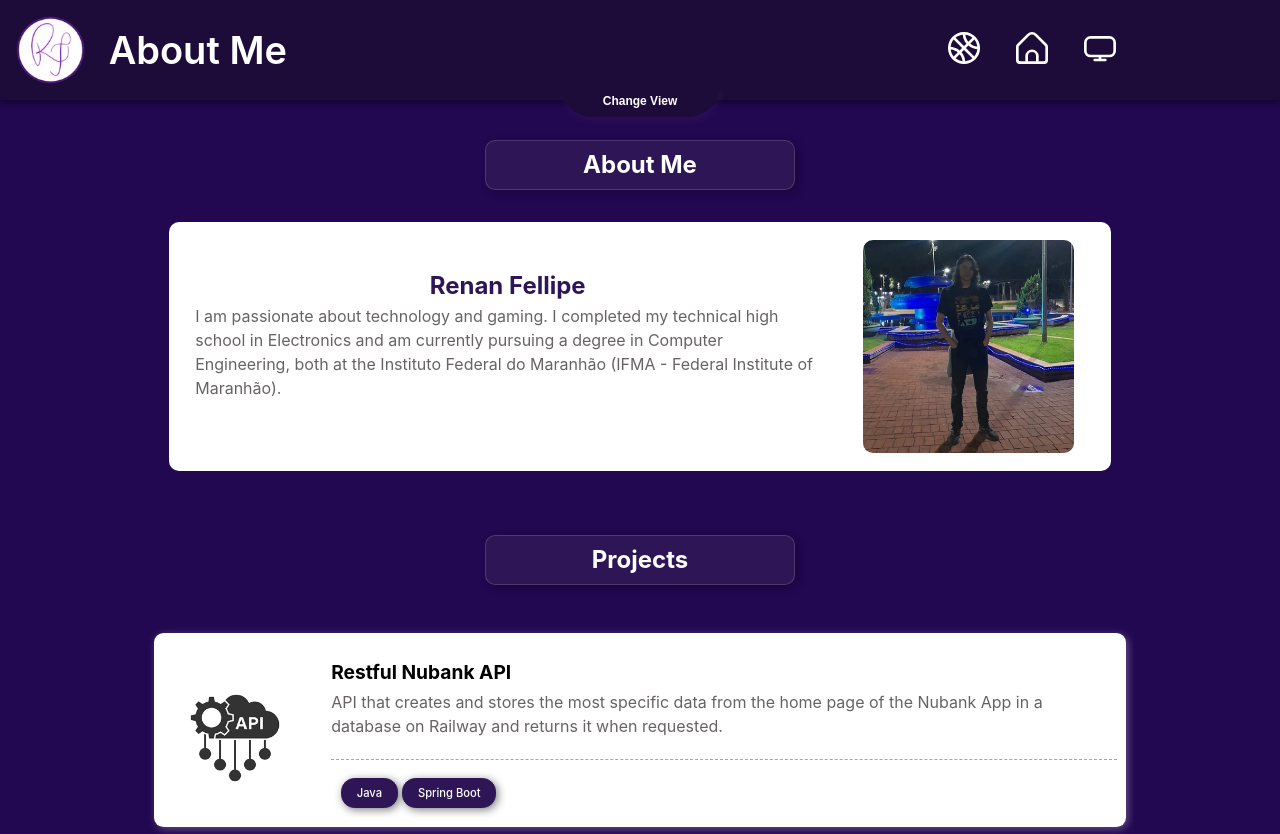
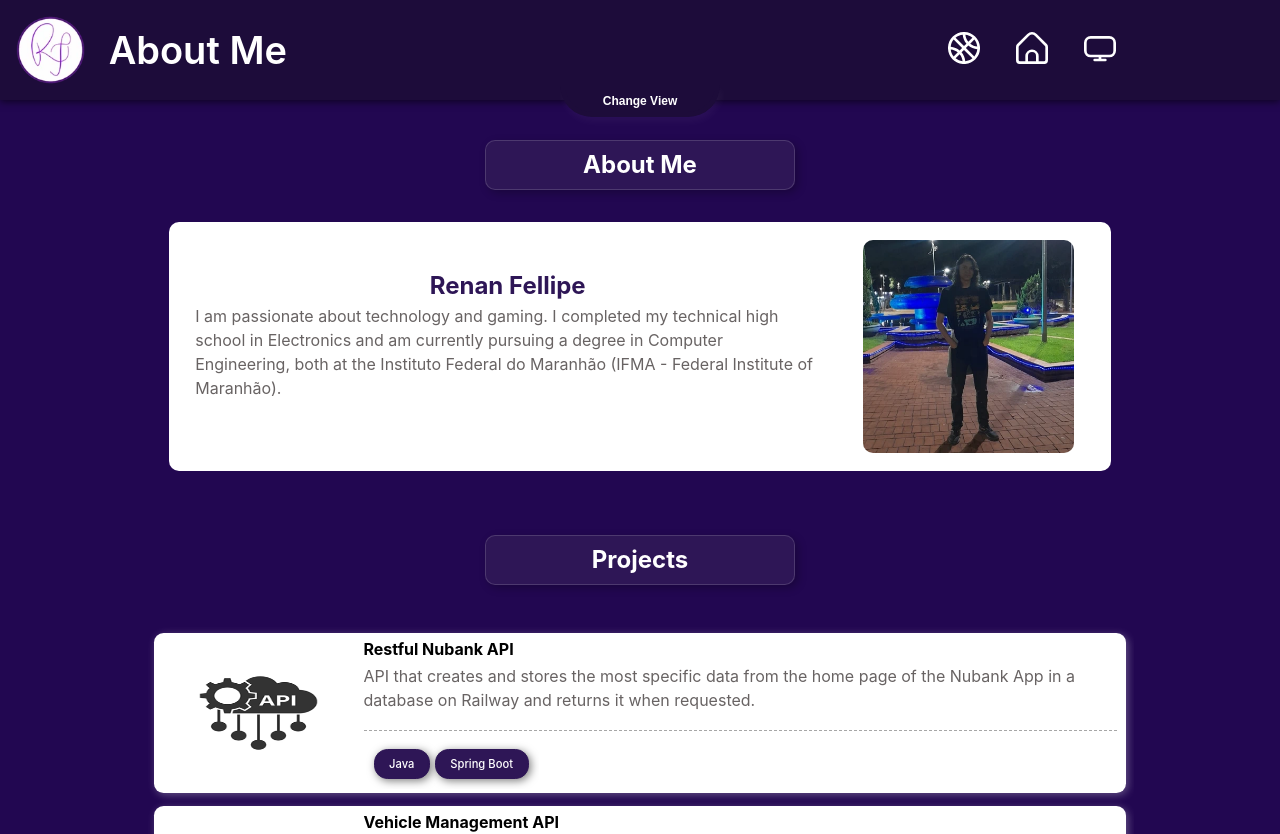
Before and after one commit to Xounder/portfolio, a React (Vite) app: page /scroll in a window 1280 px wide. Shown: the top 834 px of the page. Built offline with nearby package versions, Linux system fonts and the light colour scheme.

Commit message:
refactored cards components font-size view css

```diff
--- a/src/components/DefaultCard/DefaultCard.css
+++ b/src/components/DefaultCard/DefaultCard.css
@@ -1,31 +1,50 @@
 .default-card {
-    position: relative;
+    display: flex;
+    justify-content: start;
+    align-items: center;
+
+    width: 22.5em;
+    max-width: 95vw;
+    height: clamp(30rem, 60vh, 42rem);
+    max-height: 70vh;
 
     background-color: white;
     border-radius: 0.6em;
     box-shadow: 2px 2px 8px 0 rgba(255, 255, 255, 0.3);
-    transition: 0.3s ease;
+    transition: 0.2s ease-in-out;
 }
 
 .default-card:hover {
     box-shadow: 1px 1px 8px 0 rgba(255, 255, 255, 0.8);
+    height: clamp(35rem, 60vh, 52rem);
 }
 
 .default-card__content {
-    padding: 1.57em 0.6em 0.6em 0.6em;
+    display: flex;
+    flex-direction: column;
+    align-items: center;
+    justify-content: center;
+
+    height: 95%;
+    width: 100%;
+    margin: 0 clamp(0.6em, 3vw, 1em);
 }
 
 .default-card__content__image {
     display: flex;
     justify-content: center;
     align-items: center;
+
+    width: 100%;
+    max-width: 100%;
+    max-height: 100%;
 }
 
 .default-card__content__image img {
-    width: 15em;
-    height: 10em;
+    width: clamp(15em, 30vh, 27rem);
+    height: clamp(10em, 25vh, 20rem);
     max-width: 60%;
-    max-height: 100%;
+    max-height: 80%;
 }
 
 .default-card__content__ {
@@ -33,20 +52,33 @@
     flex-direction: column;
     justify-content: space-between;
     flex: 1;
+    width: 100%;
+}
+
+.default-card__content__text {
+    display: flex;
+    flex-direction: column;
+    justify-content: start;
+    align-items: center;
+    flex: 1;
 }
 
 .default-card__content__text h3 {
     color: black;
-    margin-top: 0.4em;
-    margin-bottom: 0.1em;
+    margin: 0;
     text-align: center;
+    font-size: clamp(1rem, 3vh, 2.4rem);
+}
+
+.default-card:hover .default-card__content__text h3 {
+    font-size: clamp(1.1rem, 3vh, 2.5rem);
 }
 
 .default-card__content__text p {
     display: -webkit-box;
     display: box;
-    -webkit-line-clamp: 3;
-    line-clamp: 3;
+    -webkit-line-clamp: 4;
+    line-clamp: 4;
     -webkit-box-orient: vertical;
     box-orient: vertical;
     overflow: hidden;
@@ -55,90 +87,87 @@
 
     color: rgb(104, 99, 99);
     margin: 0.2em 0;
+    font-size: clamp(0.9rem, 2.5vh, 2rem);
+}
+
+.default-card:hover .default-card__content__text p {
+    -webkit-line-clamp: 5;
+    line-clamp: 5;
 }
 
 .default-card__content__component {
+    width: 100%;
     border-top: 0.06em dashed rgba(0, 0, 0, 0.35);
-    padding-top: 0.5em
+    padding-top: 0.5em;
+    font-size: clamp(0.8rem, 3vh, 1.7rem);
 }
 
-@media screen and (max-width: 600px) {
+.default-card:hover .default-card__content__component {
+    font-size: clamp(0.9rem, 3vh, 1.8rem);
+}
+
+ @media screen and (min-width: 600px) {
     .default-card {
-        width: 22.5em;
-        max-width: 95vw;
-        min-height: 25em;
-        max-height: 75vh;
+        height: clamp(10rem, 22vh, 22rem);
+        width: 100%;
     }
 
-    .default-card__content__image {
-        width: 100%;
-        max-width: 100%;
-        max-height: 100%;
-    }
-
-    .default-card__content__component {
-        position: absolute;
-        bottom: 15px;
-        left: 15px;
-        width: 90%;
-    }
-}
-
-@media screen and (min-width: 600px) {
-    .default-card {
-        width: 100%;
+    .default-card:hover {
+        height: clamp(12rem, 27vh, 25rem);
     }
 
     .default-card__content {
         display: flex;
         flex-direction: row;
-        justify-content: space-around;
-        padding: 1.25em 1.87em;
-        transition: all 0.3s ease-in-out;
-        height: 9em;
+        height: clamp(9rem, 20vh, 20rem);
+        width: 100%;
+        margin: 0.2em clamp(0.6em, 3vw, 1em);
+        transition: 0.2s ease-in-out;
+    }
+
+    .default-card:hover .default-card__content {
+        height: clamp(11rem, 25vh, 23rem);
     }
 
     .default-card__content__image {
         max-width: 20%;
         min-width: 10%;
+        height: 100%;
     }
 
     .default-card__content__image img {
         max-width: 100%;
-        width: 8em;
-        height: 8em;
+        width: clamp(10em, 20vw, 15rem);
+        height: clamp(10em, 20vh, 15rem);
         object-fit: fill;
-        display: block;
-    }
-
-    .default-card__content__ {
-        width: 80%;
-    }
-
-    .default-card:hover .default-card__content {
-        height: 10em;
     }
 
     .default-card:hover .default-card__content__image img {
-        width: 9em;
-        height: 9em;
+        width: clamp(11em, 20vw, 18rem);
+        height: clamp(11em, 20vh, 18rem);
     }
 
     .default-card__content__ {
         height: 100%;
-        margin-left: 1.5em;
-        display: flex;
-        flex-direction: column;
-        justify-content: space-between;
+        margin-left: 0.6em;
+    }
+
+    .default-card__content__text {
+        align-items: start;
     }
 
     .default-card__content__text h3 {
-        font-size: 1.1em;
-        margin-top: 0;
-        text-align: start;
+        font-size: clamp(1rem, 2vh, 2rem);
     }
+
+    .default-card:hover .default-card__content__text h3 {
+        font-size: clamp(1.1rem, 2vh, 2.1rem);
+    }
+
     .default-card__content__text p {
-        font-size: 0.9em;
+        font-size: clamp(0.9rem, 2vh, 2rem);
+        -webkit-line-clamp: 3;
+        line-clamp: 3;
     }
 
     .default-card:hover .default-card__content__text p {
@@ -146,79 +175,45 @@
         line-clamp: 4;
     }
 
-    .default-card:hover .default-card__content__text h3 {
-        font-size: 1.2em;
+    .default-card__content__component {
+        font-size: clamp(0.8rem, 2vh, 1.7rem);
     }
 
-    .default-card__content__component {
-        margin-top: 0;
+    .default-card:hover .default-card__content__component {
+        font-size: clamp(0.9rem, 2vh, 1.8rem);
     }
 }
 
 @media screen and (max-width: 1000px) and (orientation: landscape) {
-
-}
-
-@media screen and (min-width: 1024px) {
-    .default-card__content {
-        height: 10em;
+    .default-card {
+        height: clamp(10rem, 25vh, 22rem);
     }
 
-    .default-card__content__image img {
-        width: 9em;
-        height: 9em;
+    .default-card__content {
+        height: clamp(9rem, 25vh, 20rem);
     }
 
     .default-card:hover .default-card__content {
-        height: 11em;
-    }
-
-    .default-card:hover .default-card__content__image img {
-        width: 10em;
-        height: 10em;
+        height: clamp(10rem, 30vh, 21rem);
     }
 
     .default-card__content__text h3 {
-        font-size: 1.2em;
+        font-size: clamp(1rem, 3.5vh, 1.4rem)
+    }
+
+    .default-card:hover .default-card__content__text h3 {
+        font-size: clamp(1.1rem, 3.5vh, 1.5rem);
     }
 
     .default-card__content__text p {
-        font-size: 1em;
+        font-size: clamp(0.9rem, 3vh, 2em);
     }
 
-    .default-card:hover .default-card__content__text h3 {
-        font-size: 1.3em;
+    .default-card__content__component {
+        font-size: clamp(0.8rem, 3vh, 1.7rem);
+    }
+
+    .default-card:hover .default-card__content__component {
+        font-size: clamp(0.9rem, 3vh, 1.8rem);
     }
 }
-
-@media screen and (min-width: 1440px) {
-    .default-card__content {
-        height: 13em;
-    }
-
-    .default-card__content__image img {
-        width: 12em;
-        height: 12em;
-    }
-
-    .default-card:hover .default-card__content {
-        height: 14em;
-    }
-
-    .default-card:hover .default-card__content__image img {
-        width: 13em;
-        height: 13em;
-    }
-
-    .default-card__content__text h3 {
-        font-size: 1.4em;
-    }
-
-    .default-card__content__text p {
-        font-size: 1.2em;
-    }
-
-    .default-card:hover .default-card__content__text h3 {
-        font-size: 1.5em;
-    }
-}
--- a/src/components/DefaultCardGroup/DefaultCardGroup.css
+++ b/src/components/DefaultCardGroup/DefaultCardGroup.css
@@ -36,7 +36,6 @@
     .group-cards {
         min-width: 96vw;
         max-width: 96vw;
-        min-height: 25em;
         max-height: 75vh;
     }
 
@@ -50,28 +49,9 @@
     .group-cards {
         flex-direction: column;
         gap: 0.8em 0;
-        width: 100%;
-        max-width: 100%;
         overflow-y: auto;
         overflow-x: hidden;
         padding: 1em 0.5em 1em 0.5em;
-        min-height: 11em;
-        max-height: 35.8em;
+        max-height: calc(clamp(10rem, 20vh, 20rem) * 3);
     }
 }
-
-@media screen and (min-width: 1024px) {
-    .group-cards {
-        max-width: 90em;
-        min-height: 12em;
-        max-height: 38.8em;
-    }
-}
-
-@media screen and (min-width: 1440px) {
-    .group-cards {
-        max-width: 90em;
-        min-height: 12em;
-        max-height: 47.8em;
-    }
-}
```
